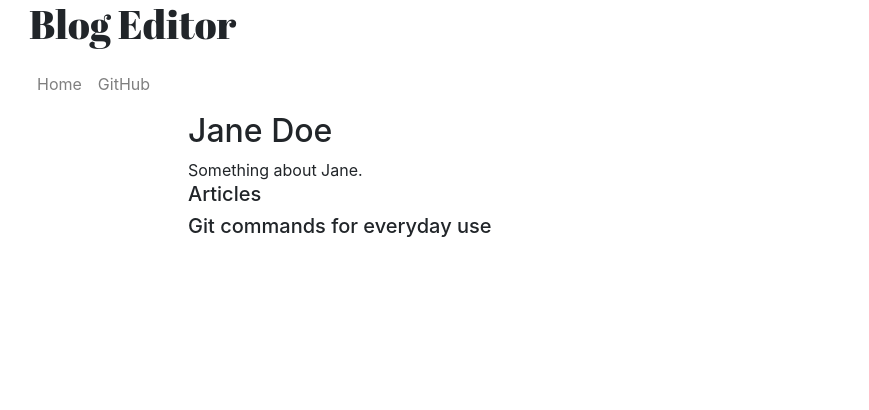
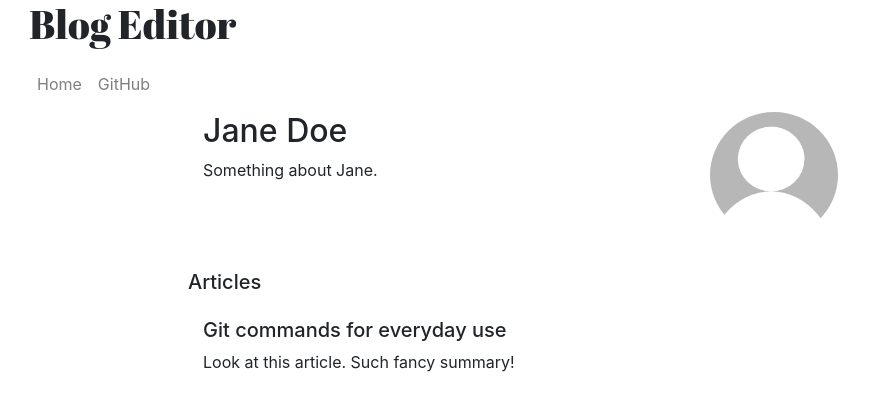
Before and after one commit to dunja-v/blog-editor-website, a React (Create React App) app in the folder blog-editor/: page /author/1 in a window 1280 px wide. Shown: the top 410 px of the page, without its empty margins (72-941 px from the left). Built offline with nearby package versions, Linux system fonts and the light colour scheme; data requests are answered from the project's data file.

Commit message:
adding user image and styling page

```diff
--- a/blog-editor/src/components/author/AuthorPage.js
+++ b/blog-editor/src/components/author/AuthorPage.js
@@ -1,14 +1,13 @@
 import React, { useState, useEffect } from 'react';
 import { getAuthor, getArticlesByAuthor } from '../../api/articleApi';
 import { useParams } from "react-router-dom";
-import { Row, Col } from 'react-bootstrap'
+import { Row, Col, Image } from 'react-bootstrap'
+import defaultUserImage from '../../images/user.png';
 import './author-page.css';
 
 export function AuthorPage() {
     const [author, setAuthor] = useState({});
     const [authoredArticles, setAuthoredArticles] = useState([]);
-
-
 
     let { authorId } = useParams();
     authorId = parseInt(authorId);
@@ -30,11 +29,24 @@ export function AuthorPage() {
         <Row>
         <Col></Col>
         <Col xs={10} sm={10} md={8} lg={8}>
-            <Row><h2>{author.name}</h2></Row>
-            <Row>{author.summary}</Row>
-            <Row><h5>Articles</h5></Row>
+            <Row>
+                <Col xs={10} sm={10} md={8} lg={8}>
+                    <div><h2>{author.name}</h2></div>
+                    <div>{author.summary}</div>
+                </Col>
+                <Col>
+                    <Image src={defaultUserImage} className="user-image" roundedCircle />
+                </Col>
+            </Row>
+            <Row className="articles">
+                <h5>Articles</h5>
+            </Row>
+
             {authoredArticles.map((article) =>
-                (<Row><h5>{article.title}</h5></Row>)
+                (<div className="article">
+                    <div><h5>{article.title}</h5></div>
+                    <div>{article.summary}</div>
+                </div>)
             )}
         </Col>
         <Col></Col>
--- a/blog-editor/src/components/author/author-page.css
+++ b/blog-editor/src/components/author/author-page.css
@@ -0,0 +1,11 @@
+.user-image {
+    max-width: 8em;
+}
+
+.articles {
+    padding-top: 2em;
+}
+
+.article {
+    padding-top: 1em;
+}
```
Also changed, not shown: blog-editor/src/images/user.png (added).
